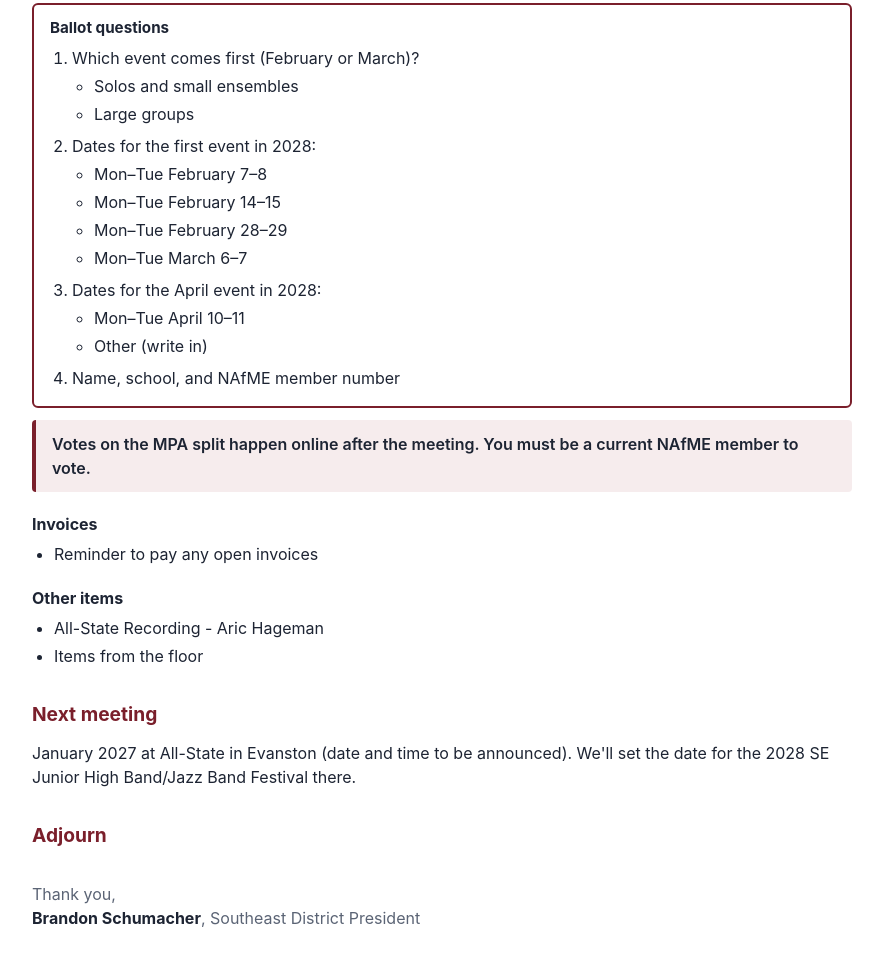
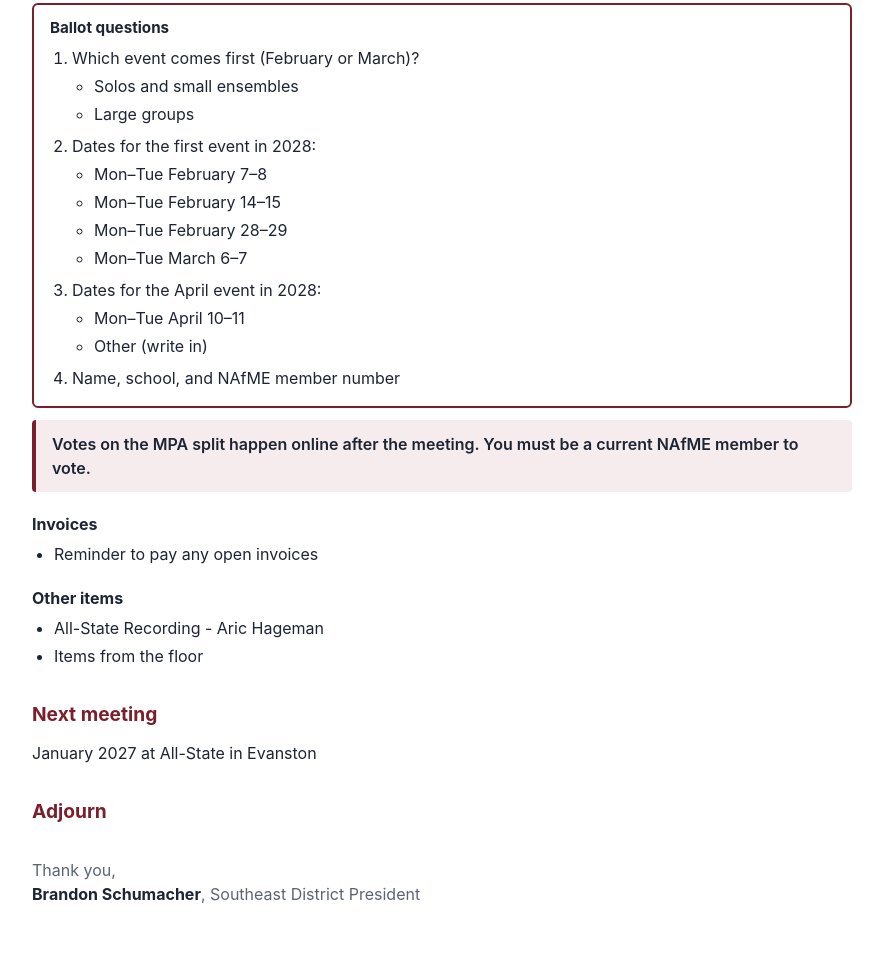
Before and after one commit to btschu/district-clinic-meeting-agenda, a plain HTML site: page index.html in a window 1280 px wide. Shown: the part 3432-4396 px from the top of the page, without its empty margins (198-1081 px from the left). Drawn offline with Linux system fonts and the light colour scheme.

Commit message:
Agenda: shorten next meeting line
Co-Authored-By: Claude Opus 5.5 <noreply@anthropic.com>

```diff
--- a/index.html
+++ b/index.html
@@ -319,7 +319,7 @@
 </ul>
 
 <h2>Next meeting</h2>
-<p>January 2027 at All-State in Evanston (date and time to be announced). We'll set the date for the 2028 SE Junior High Band/Jazz Band Festival there.</p>
+<p>January 2027 at All-State in Evanston</p>
 
 <h2>Adjourn</h2>
 <p class="signoff">Thank you,<br><strong>Brandon Schumacher</strong>, Southeast District President</p>
```
